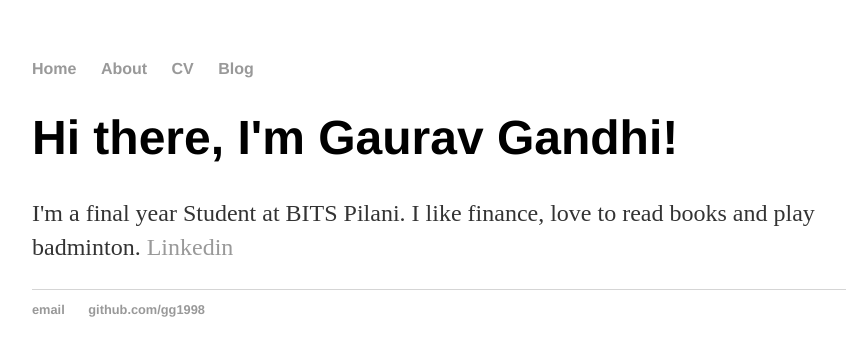
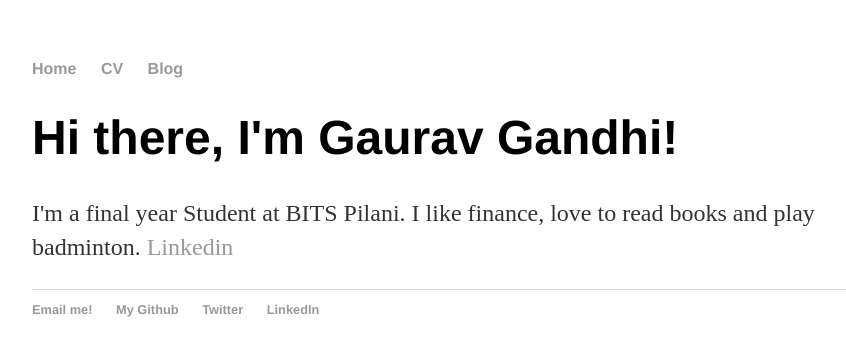
Before and after one commit to Gg1998/gg1998.github.io, a Jekyll site: the page built from index.html, in a window 1280 px wide. Shown: the top 356 px of the page, without its empty margins (160-1006 px from the left). Built offline with Jekyll 4.4.1, drawn with Linux system fonts in a browser that asks for light colours.

Commit message:
Update default.html

```diff
--- a/_layouts/default.html
+++ b/_layouts/default.html
@@ -9,7 +9,6 @@
 			<nav>
 	    		<ul>
 	        		<li><a href="/">Home</a></li>
-		        	<li><a href="/about">About</a></li>
 	        		<li><a href="https://drive.google.com/file/d/1pCR_y3fFm_qDNsv8QXiTvvrVIXWa9LX3/view?usp=sharing">CV</a></li>
 	        		<li><a href="/blog">Blog</a></li>
 	    		</ul>
@@ -21,8 +20,10 @@
 			</div><!-- /.container -->
 			<footer>
 	    		<ul>
-	        		<li><a href="mailto:ggandhi026@gmail.com">email</a></li>
-	        		<li><a href="https://github.com/gg1998">github.com/gg1998</a></li>
+	        		<li><a href="mailto:ggandhi026@gmail.com">Email me!</a></li>
+	        		<li><a href="https://github.com/gg1998">My Github</a></li>
+				<li><a href="https://twitter.com/G_GANDHI1998">Twitter</a></li>
+				<li><a href="https://www.linkedin.com/in/gaurav1998/">LinkedIn</a></li>
 				</ul>
 			</footer>
 		</body>
```
